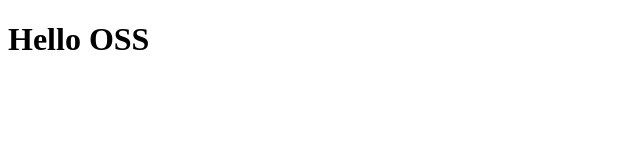
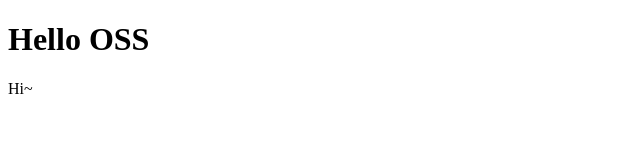
Before and after one commit to SanPig1/course_OSS, a plain HTML site: page index.html in a window 1280 px wide. Shown: the full height of the page, 0-640 px from the left. Drawn offline with Linux system fonts and the light colour scheme.

Commit message:
add msg Hi~

```diff
--- a/index.html
+++ b/index.html
@@ -9,6 +9,7 @@
 
 <body>
     <h1>Hello OSS</h1>
+    <p>Hi~</p>
 </body>
 
 </html>
```
